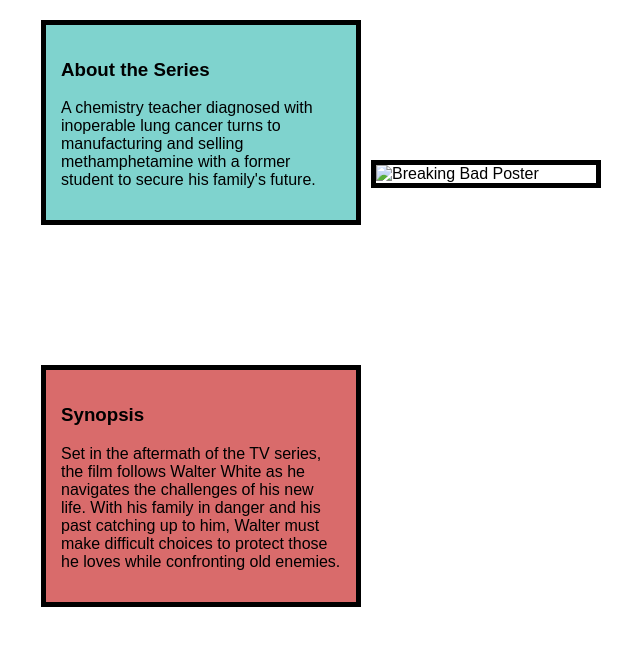
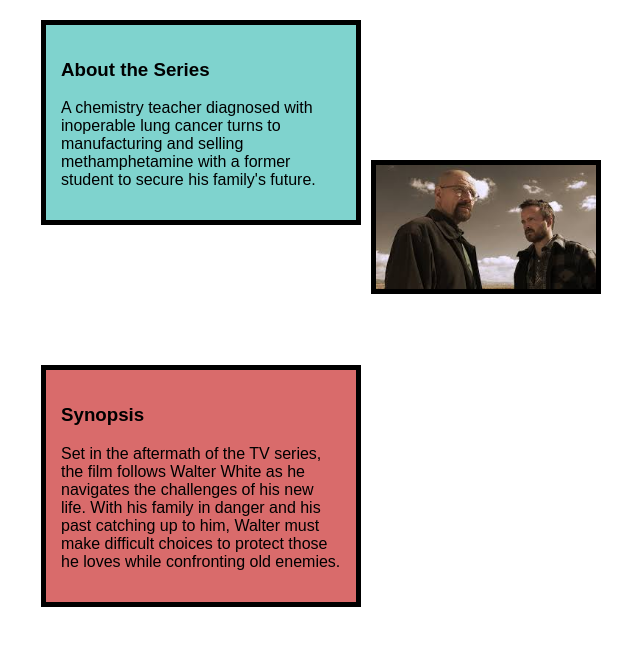
Before and after one commit to kushagra3009/Layout, a plain HTML site: page index.html in a window 1280 px wide. Shown: the whole page, without its empty margins (439-1079 px from the left). Drawn offline with Linux system fonts and the light colour scheme.

Commit message:
Update index.html

```diff
--- a/index.html
+++ b/index.html
@@ -61,7 +61,7 @@
         </p>
       </div>
 
-      <img class="poster" src="bb3.jpg" alt="Breaking Bad Poster" />
+      <img class="poster" src="breaking bad.jpeg" alt="Breaking Bad Poster" />
 
       <div class="card red">
         <h3>Synopsis</h3>
```
